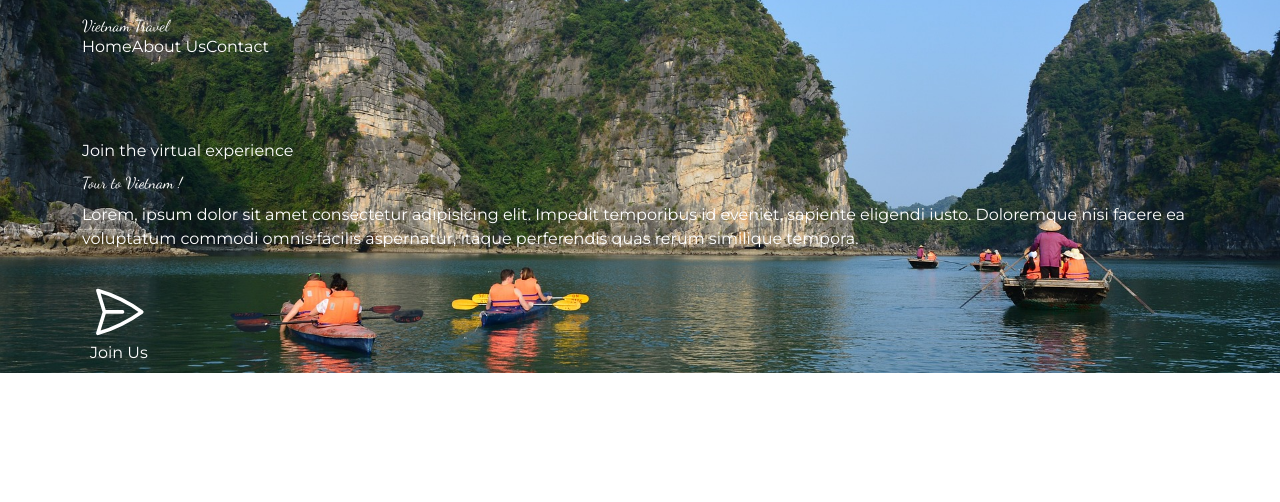
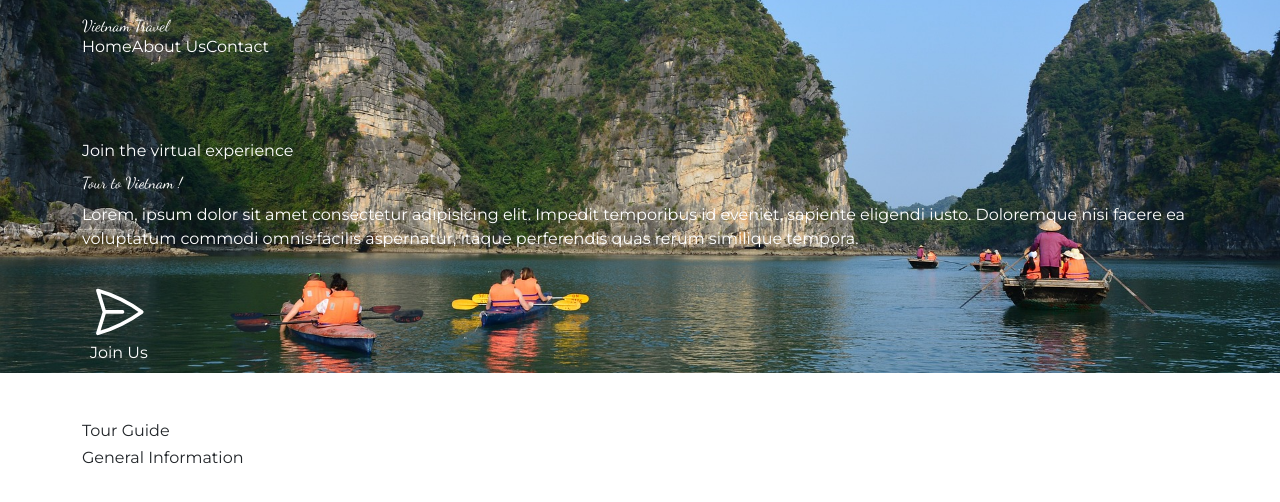
Before and after one commit to n2ai/senior-project, a React (Vite) app in the folder project-FE/: page / in a window 1280 px wide. Shown: the top 502 px of the page. Built offline with nearby package versions, Linux system fonts and the light colour scheme.

Commit message:
Small Update

```diff
--- a/project-FE/src/routes/Home.tsx
+++ b/project-FE/src/routes/Home.tsx
@@ -126,9 +126,16 @@ const Home = ()=>{
             </div>
 
             {/**Info section */}
-            <div>
-                <div>
+            <div className="w-full h-screen">
+                <div className="container pt-5">
+                    <h1>Tour Guide</h1>
+                    <div className= "mt-2">
+                        <div>
+                            <h1 className="text-3xl">General Information</h1>
+                        </div>
 
+
+                    </div>
                 </div>
             </div>
         </div>
```
